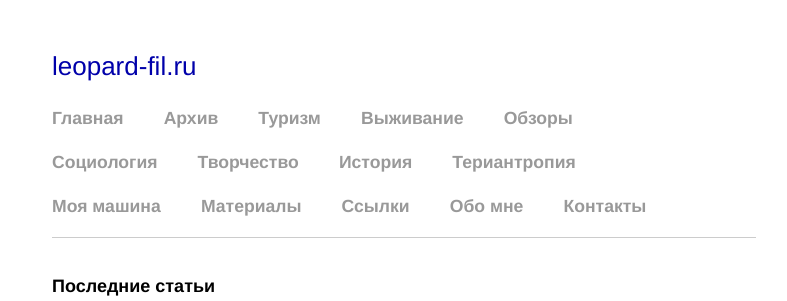
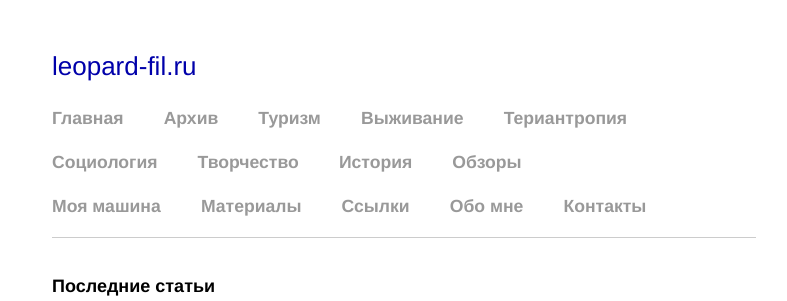
Before and after one commit to ivan-placid/demo, a Jekyll site: the page built from index.html, in a window 1280 px wide and 900 px high. Shown: the top 301 px of the window, without its empty margins (236-1023 px from the left). Built offline with Jekyll 4.4.1, drawn with Linux system fonts in a browser that asks for light colours; some web fonts are replaced; Markdown is read by kramdown in place of the engine named in the settings.

Commit message:
Update default.html

```diff
--- a/_layouts/default.html
+++ b/_layouts/default.html
@@ -26,13 +26,13 @@
       <a class="extra" href= "{{site.baseurl}}/archive.html">Архив</a>
       <a class="extra" href="{{site.baseurl}}/talks.html">Туризм</a>
       <a class="extra" href="{{site.baseurl}}/talks.html">Выживание</a>
-      <a class="extra" href="{{site.baseurl}}/talks.html">Обзоры</a>
+      <a class="extra" href="{{site.baseurl}}/talks.html">Териантропия</a>
 
       <p>
       <a class="extra" href="{{site.baseurl}}/talks.html">Социология</a>
       <a class="extra" href="{{site.baseurl}}/talks.html">Творчество</a>
       <a class="extra" href="{{site.baseurl}}/talks.html">История</a>
-      <a class="extra" href="{{site.baseurl}}/talks.html">Териантропия</a>
+      <a class="extra" href="{{site.baseurl}}/talks.html">Обзоры</a>
 
       <p>
       <a class="extra" href="{{site.baseurl}}/talks.html">Моя машина</a>
```
